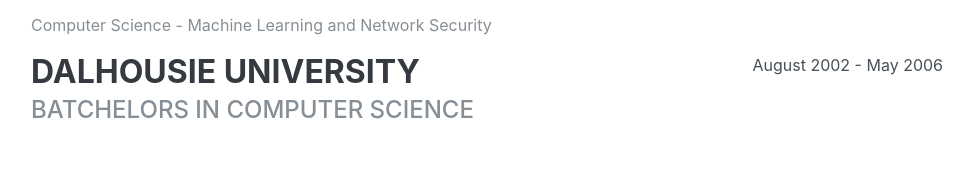
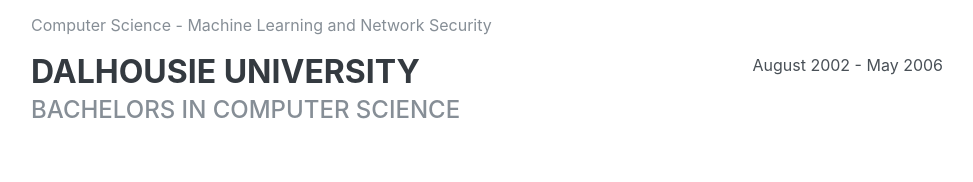
Before and after one commit to PLaRoche/resume, a Gatsby site: page / in a window 1280 px wide. Shown: the part 4389-4571 px from the top of the page, without its empty margins (289-1262 px from the left). Built offline with nearby package versions, Linux system fonts and the light colour scheme; Gatsby itself is replaced by a stand-in of ours; a web font is replaced by a local one.

Commit message:
removed silly typo (#4)

```diff
--- a/src/pages/index.js
+++ b/src/pages/index.js
@@ -331,7 +331,7 @@
             <div className="resume-content">
               <h3 className="mb-0">Dalhousie University</h3>
               <div className="subheading mb-3">
-                Batchelors in Computer Science
+                Bachelors in Computer Science
               </div>
             </div>
             <div className="resume-date text-md-right">
```
